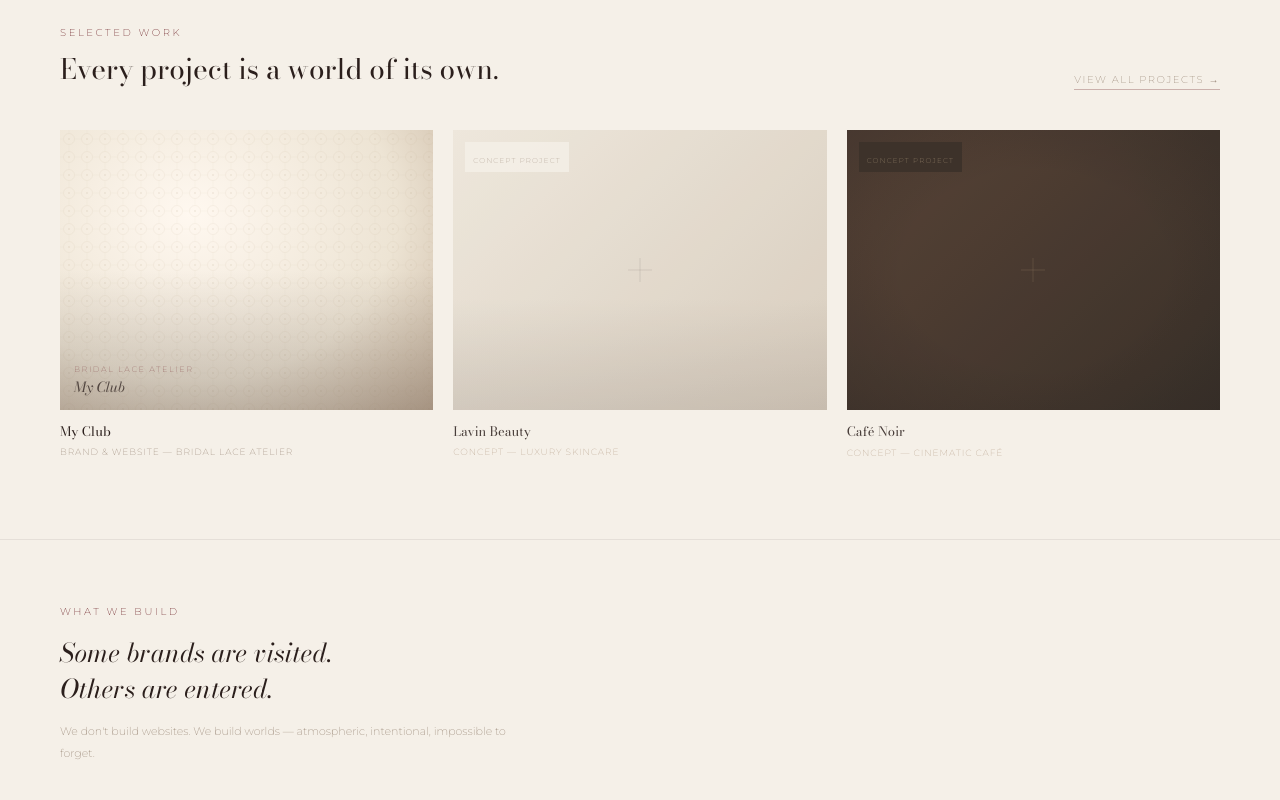
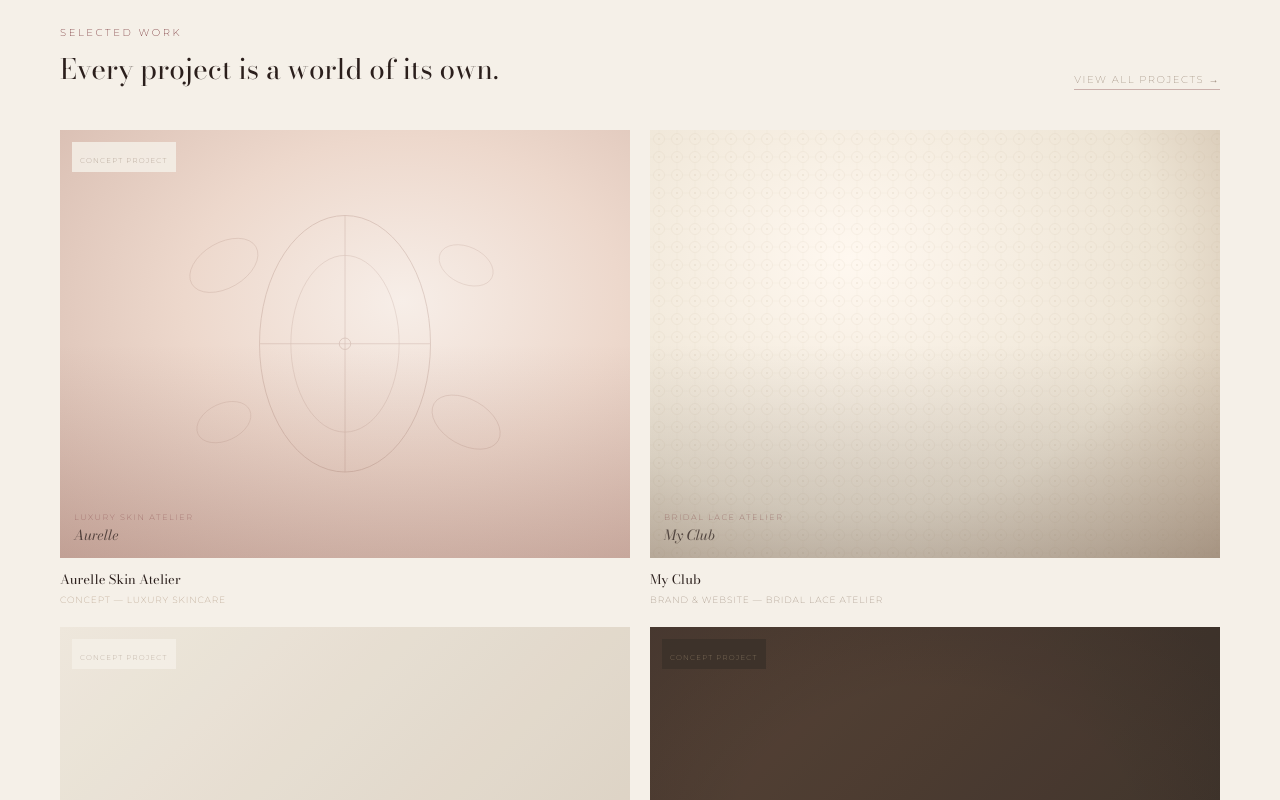
Before and after one commit to zeynepslaa/ZesiraStudio, a Next.js app: page / in a window 1280 px wide. Shown: the part 1340-2140 px from the top of the page. Built offline with nearby package versions, Linux system fonts and the light colour scheme.

Commit message:
Portfolio: Aurelle kart eklendi, 2x2 grid

```diff
--- a/app/page.tsx
+++ b/app/page.tsx
@@ -269,7 +269,36 @@ export default function Home() {
           </div>
           <a href="#contact" style={{ fontFamily: "Montserrat, sans-serif", fontSize: "10px", letterSpacing: "0.16em", textTransform: "uppercase", color: "#9A8878", borderBottom: "0.5px solid rgba(107,30,36,0.3)", paddingBottom: "2px", textDecoration: "none" }}>View All Projects →</a>
         </div>
-        <div style={{ display: "grid", gridTemplateColumns: "repeat(3, 1fr)", gap: "20px" }}>
+        <div style={{ display: "grid", gridTemplateColumns: "repeat(2, 1fr)", gap: "20px" }}>
+
+          {/* AURELLE — Concept, live external */}
+          <a href="https://aurelle-nine.vercel.app" target="_blank" rel="noreferrer" className="work-card" style={{ cursor: "pointer", textDecoration: "none", color: "inherit", display: "block" }}>
+            <div style={{ aspectRatio: "4/3", marginBottom: "12px", position: "relative", overflow: "hidden" }}>
+              <div style={{ position: "absolute", inset: 0, background: "radial-gradient(ellipse at 60% 40%, #F7EEE8 0%, #EDD8CC 45%, #D4B8AC 100%)" }} />
+              <svg style={{ position: "absolute", inset: 0, width: "100%", height: "100%", opacity: 0.25 }} xmlns="http://www.w3.org/2000/svg" viewBox="0 0 400 300">
+                <ellipse cx="200" cy="150" rx="60" ry="90" fill="none" stroke="#8B5E52" strokeWidth="0.6" />
+                <ellipse cx="200" cy="150" rx="38" ry="62" fill="none" stroke="#8B5E52" strokeWidth="0.4" />
+                <line x1="200" y1="60" x2="200" y2="240" stroke="#8B5E52" strokeWidth="0.5" />
+                <line x1="140" y1="150" x2="260" y2="150" stroke="#8B5E52" strokeWidth="0.5" />
+                <circle cx="200" cy="150" r="4" fill="none" stroke="#8B5E52" strokeWidth="0.6" />
+                <ellipse cx="115" cy="95" rx="26" ry="16" fill="none" stroke="#8B5E52" strokeWidth="0.4" transform="rotate(-30 115 95)" />
+                <ellipse cx="285" cy="205" rx="26" ry="16" fill="none" stroke="#8B5E52" strokeWidth="0.4" transform="rotate(30 285 205)" />
+                <ellipse cx="285" cy="95" rx="20" ry="13" fill="none" stroke="#8B5E52" strokeWidth="0.35" transform="rotate(25 285 95)" />
+                <ellipse cx="115" cy="205" rx="20" ry="13" fill="none" stroke="#8B5E52" strokeWidth="0.35" transform="rotate(-25 115 205)" />
+              </svg>
+              <div style={{ position: "absolute", inset: 0, background: "linear-gradient(to bottom, transparent 50%, rgba(107,50,42,0.18) 100%)" }} />
+              <div style={{ position: "absolute", top: "12px", left: "12px", zIndex: 3, background: "rgba(245,240,232,0.85)", padding: "3px 8px" }}>
+                <span style={{ fontFamily: "Montserrat, sans-serif", fontSize: "7px", letterSpacing: "0.18em", textTransform: "uppercase", color: "#9A8878" }}>Concept Project</span>
+              </div>
+              <div style={{ position: "absolute", bottom: "12px", left: "14px", zIndex: 3 }}>
+                <div style={{ fontFamily: "Montserrat, sans-serif", fontSize: "8px", letterSpacing: "0.2em", textTransform: "uppercase", color: "rgba(107,30,36,0.55)", marginBottom: "2px" }}>Luxury Skin Atelier</div>
+                <div style={{ fontSize: "14px", color: "rgba(43,31,28,0.75)", fontStyle: "italic" }}>Aurelle</div>
+              </div>
+              <div style={{ position: "absolute", bottom: "10px", right: "10px", zIndex: 3, background: "#6B1E24", color: "#F5F0E8", fontFamily: "Montserrat, sans-serif", fontSize: "9px", padding: "3px 8px", opacity: 0, transition: "opacity 0.4s" }} className="card-arrow">↗</div>
+            </div>
+            <div style={{ fontSize: "13px", color: "#2B1F1C", marginBottom: "4px" }}>Aurelle Skin Atelier</div>
+            <div style={{ fontFamily: "Montserrat, sans-serif", fontSize: "9px", letterSpacing: "0.1em", textTransform: "uppercase", color: "#B09880" }}>Concept — Luxury Skincare</div>
+          </a>
 
           {/* MY CLUB — Real project */}
           <div className="work-card" style={{ cursor: "pointer" }}>
@@ -295,9 +324,7 @@ export default function Home() {
               </div>
               <div style={{ position: "absolute", bottom: "10px", right: "10px", zIndex: 3, background: "#6B1E24", color: "#F5F0E8", fontFamily: "Montserrat, sans-serif", fontSize: "9px", padding: "3px 8px", opacity: 0, transition: "opacity 0.4s" }} className="card-arrow">↗</div>
             </div>
-            <div style={{ display: "flex", alignItems: "center", justifyContent: "space-between", marginBottom: "4px" }}>
-              <div style={{ fontSize: "13px", color: "#2B1F1C" }}>My Club</div>
-            </div>
+            <div style={{ fontSize: "13px", color: "#2B1F1C", marginBottom: "4px" }}>My Club</div>
             <div style={{ fontFamily: "Montserrat, sans-serif", fontSize: "9px", letterSpacing: "0.1em", textTransform: "uppercase", color: "#9A8878" }}>Brand & Website — Bridal Lace Atelier</div>
           </div>
 
@@ -305,7 +332,6 @@ export default function Home() {
           <div style={{ cursor: "default", opacity: 0.85 }}>
             <div style={{ aspectRatio: "4/3", background: "#E8E0D4", marginBottom: "12px", position: "relative", overflow: "hidden" }}>
               <div style={{ position: "absolute", inset: 0, background: "linear-gradient(135deg, #EDE6DA 0%, #D4C8B8 100%)" }} />
-              {/* Minimal placeholder cross */}
               <div style={{ position: "absolute", inset: 0, display: "flex", alignItems: "center", justifyContent: "center" }}>
                 <svg width="32" height="32" viewBox="0 0 32 32" fill="none" xmlns="http://www.w3.org/2000/svg">
                   <line x1="16" y1="4" x2="16" y2="28" stroke="rgba(43,31,28,0.15)" strokeWidth="0.8"/>
@@ -313,7 +339,6 @@ export default function Home() {
                 </svg>
               </div>
               <div style={{ position: "absolute", inset: 0, background: "linear-gradient(to bottom, transparent 60%, rgba(43,31,28,0.12) 100%)" }} />
-              {/* Concept label */}
               <div style={{ position: "absolute", top: "12px", left: "12px", zIndex: 3, background: "rgba(245,240,232,0.85)", padding: "3px 8px" }}>
                 <span style={{ fontFamily: "Montserrat, sans-serif", fontSize: "7px", letterSpacing: "0.18em", textTransform: "uppercase", color: "#9A8878" }}>Concept Project</span>
               </div>
@@ -333,7 +358,6 @@ export default function Home() {
                 </svg>
               </div>
               <div style={{ position: "absolute", inset: 0, background: "radial-gradient(ellipse at center, transparent 50%, rgba(10,5,2,0.4) 100%)" }} />
-              {/* Concept label */}
               <div style={{ position: "absolute", top: "12px", left: "12px", zIndex: 3, background: "rgba(26,16,8,0.8)", padding: "3px 8px" }}>
                 <span style={{ fontFamily: "Montserrat, sans-serif", fontSize: "7px", letterSpacing: "0.18em", textTransform: "uppercase", color: "rgba(196,168,130,0.7)" }}>Concept Project</span>
               </div>
```
Also changed, not shown: 1 other file (tests, documents, lock files or other folders).
